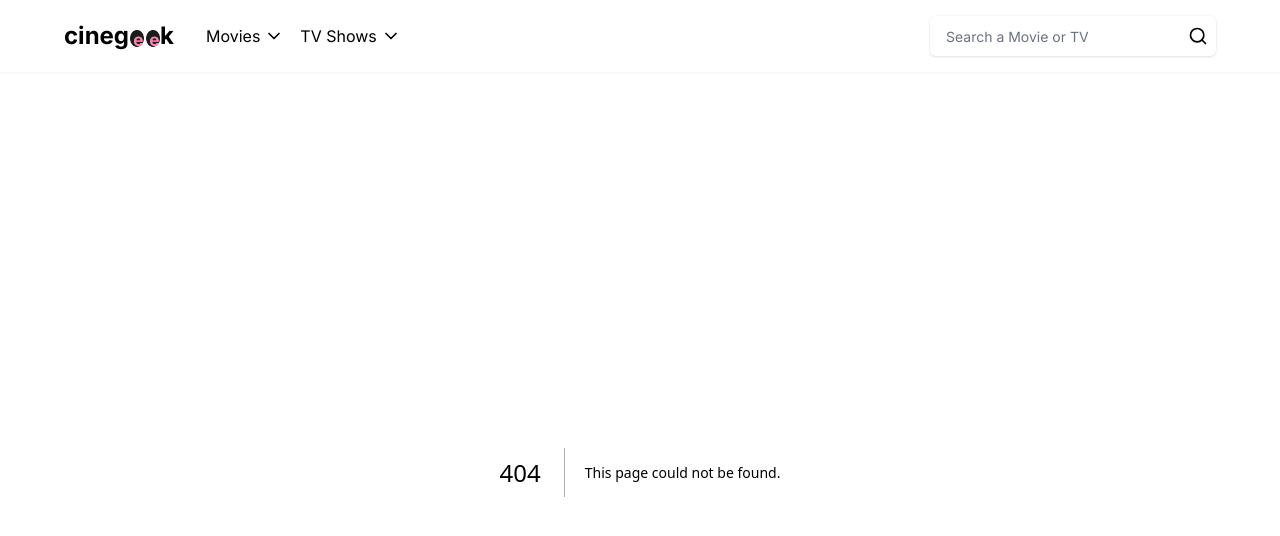
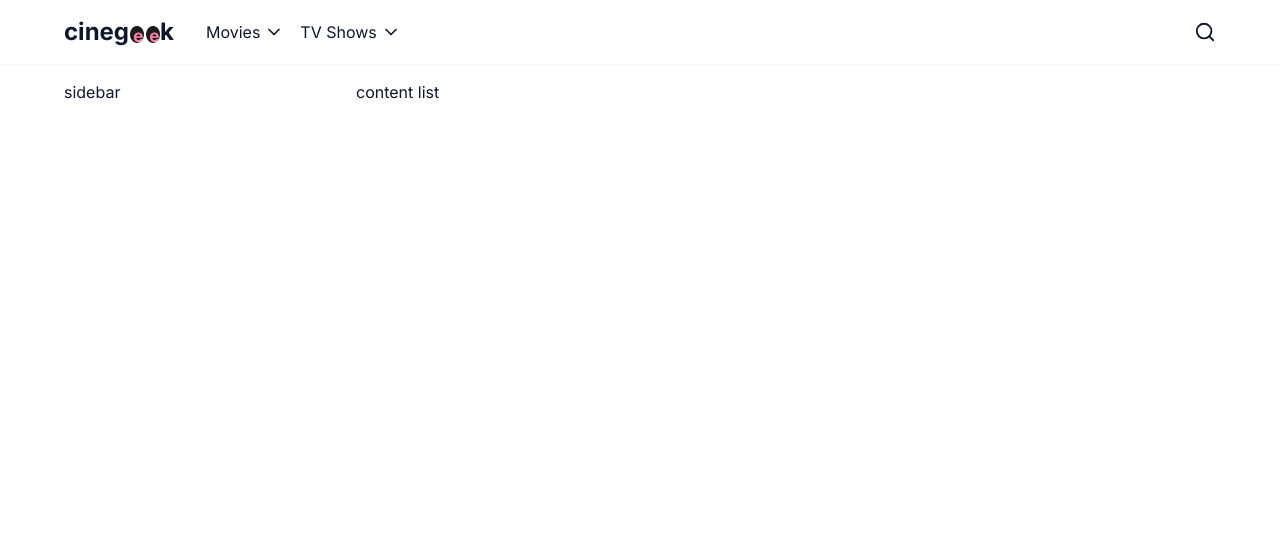
Before and after one commit to arifimran5/cinegeekV2, a Next.js app: page /search in a window 1280 px wide. Before the commit this address had no page. Shown: the top 536 px of the page. Built offline with nearby package versions, Linux system fonts and the light colour scheme.

Commit message:
created search page

```diff
--- /dev/null
+++ b/app/search/layout.tsx
@@ -0,0 +1,12 @@
+export const metadata = {
+  title: 'Search | Cinegeek',
+  description: 'Search page of cingeek',
+}
+
+export default function SearchLayout({
+  children,
+}: {
+  children: React.ReactNode
+}) {
+  return <>{children}</>
+}
--- /dev/null
+++ b/app/search/page.tsx
@@ -0,0 +1,23 @@
+import Container from '@/components/Container'
+
+export default function SearchPage() {
+  return (
+    <main className='mt-4'>
+      <Container>
+        <div className='xl:gap-4 xl:grid xl:grid-cols-4'>
+          <div className='hidden xl:block xl:col-span-1'>
+            {/* <FilterSidebar genres={genres.genres} /> */}
+            sidebar
+          </div>
+          <div className='overflow-y-auto xl:col-span-3'>
+            {/* <ContentList
+              content={data.results}
+              curr_page={page ? Number.parseInt(page) : 1}
+            /> */}
+            content list
+          </div>
+        </div>
+      </Container>
+    </main>
+  )
+}
--- a/components/Header/Header.tsx
+++ b/components/Header/Header.tsx
@@ -136,14 +136,17 @@ function Header() {
               </div>
             </div>
           </div>
-          <div className='items-center hidden px-2 py-1 rounded-md shadow md:flex ring-gray-300/10 ring-1'>
-            <input
+          <Link className='hidden md:block' href='/search'>
+            {/* <input
               type='text'
               placeholder='Search a Movie or TV'
               className='px-2 py-1 bg-transparent outline-none placeholder:text-gray-500 placeholder:text-sm'
+            /> */}
+            <SearchIcon
+              className='duration-150 cursor-pointer hover:text-accent'
+              size={22}
             />
-            <SearchIcon size={20} />
-          </div>
+          </Link>
 
           <MobileHeader>
             <div className='md:hidden'>
```
